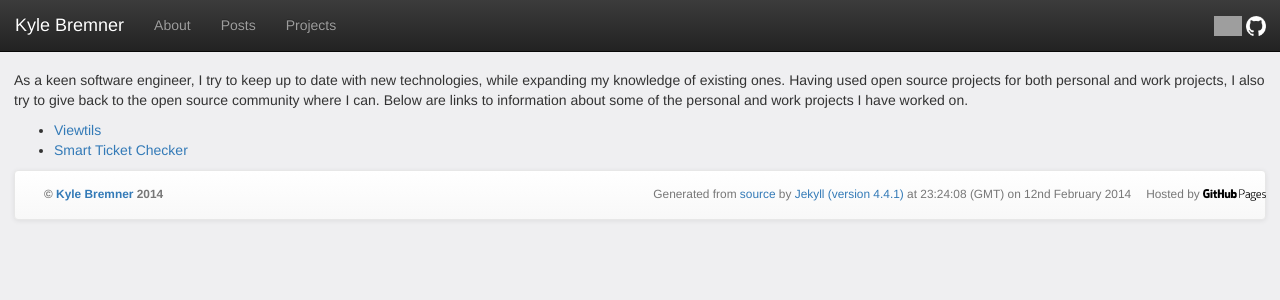
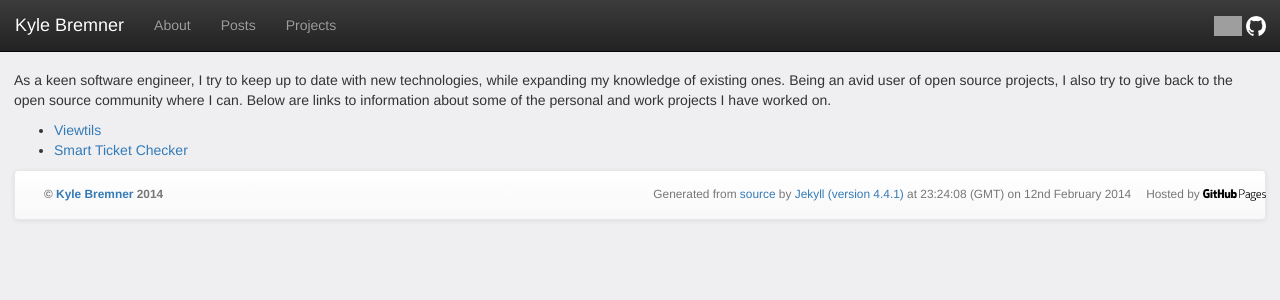
Before and after one commit to kbremner/kbremner.github.io, a Jekyll site: the page built from projects/index.md, in a window 1280 px wide. Shown: the top 300 px of the page. Built offline with Jekyll 4.4.1, drawn with Linux system fonts in a browser that asks for light colours; nearby versions of some CDN libraries; Markdown is read by kramdown in place of the engine named in the settings; a script that is not in the unit is left out; grey boxes are pictures that could not be loaded.

Commit message:
Fixed text for projects index

```diff
--- a/projects/index.md
+++ b/projects/index.md
@@ -4,7 +4,7 @@ title: "Projects - Kyle Bremner | Software Engineer"
 published: true
 ---
 
-As a keen software engineer, I try to keep up to date with new technologies, while expanding my knowledge of existing ones. Having used open source projects for both personal and work projects, I also try to give back to the open source community where I can. Below are links to information about some of the personal and work projects I have worked on.
+As a keen software engineer, I try to keep up to date with new technologies, while expanding my knowledge of existing ones. Being an avid user of open source projects, I also try to give back to the open source community where I can. Below are links to information about some of the personal and work projects I have worked on.
 
 * [Viewtils](Viewtils.html)
 * [Smart Ticket Checker](smart_ticket_checker.html)
```
